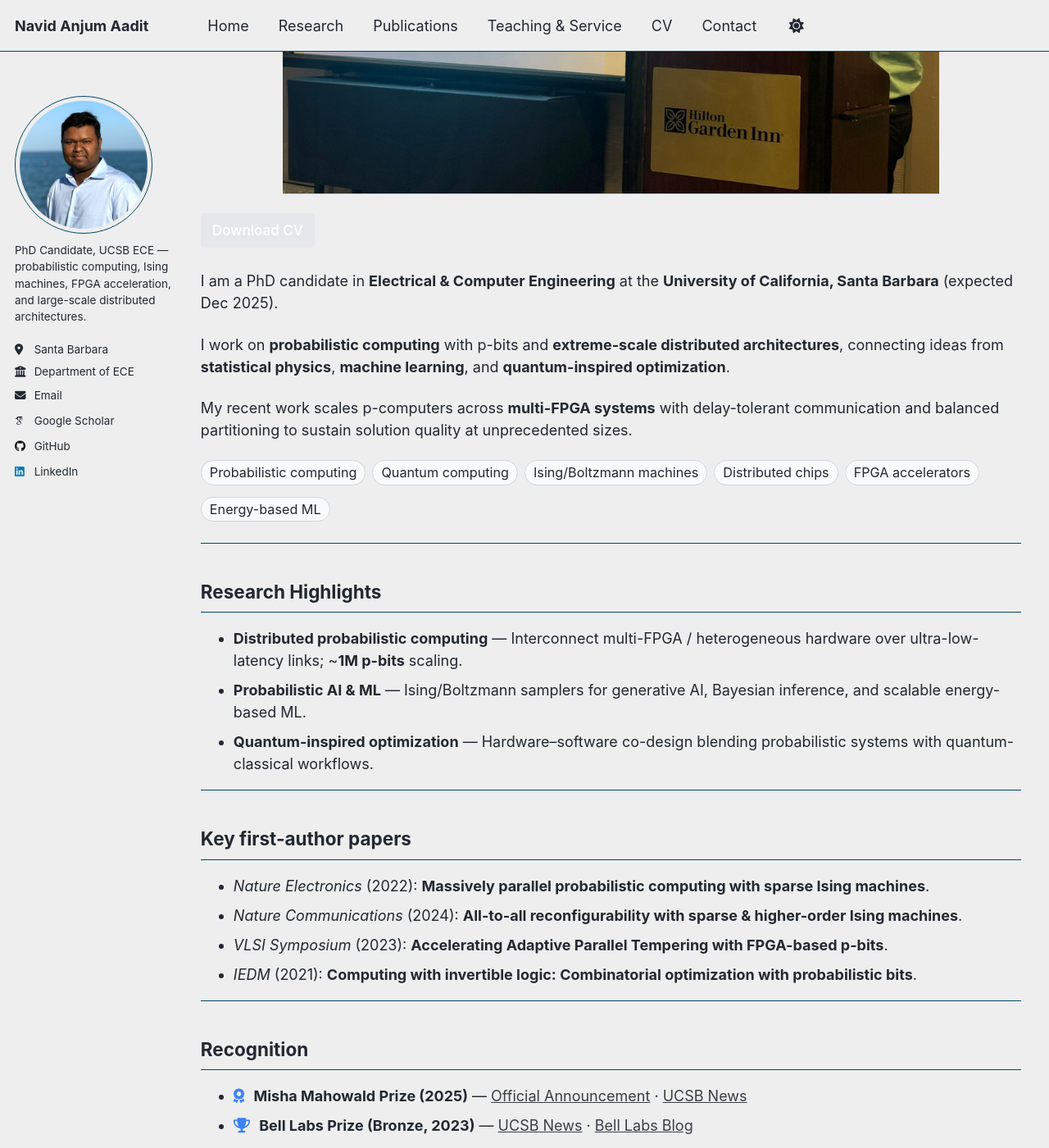
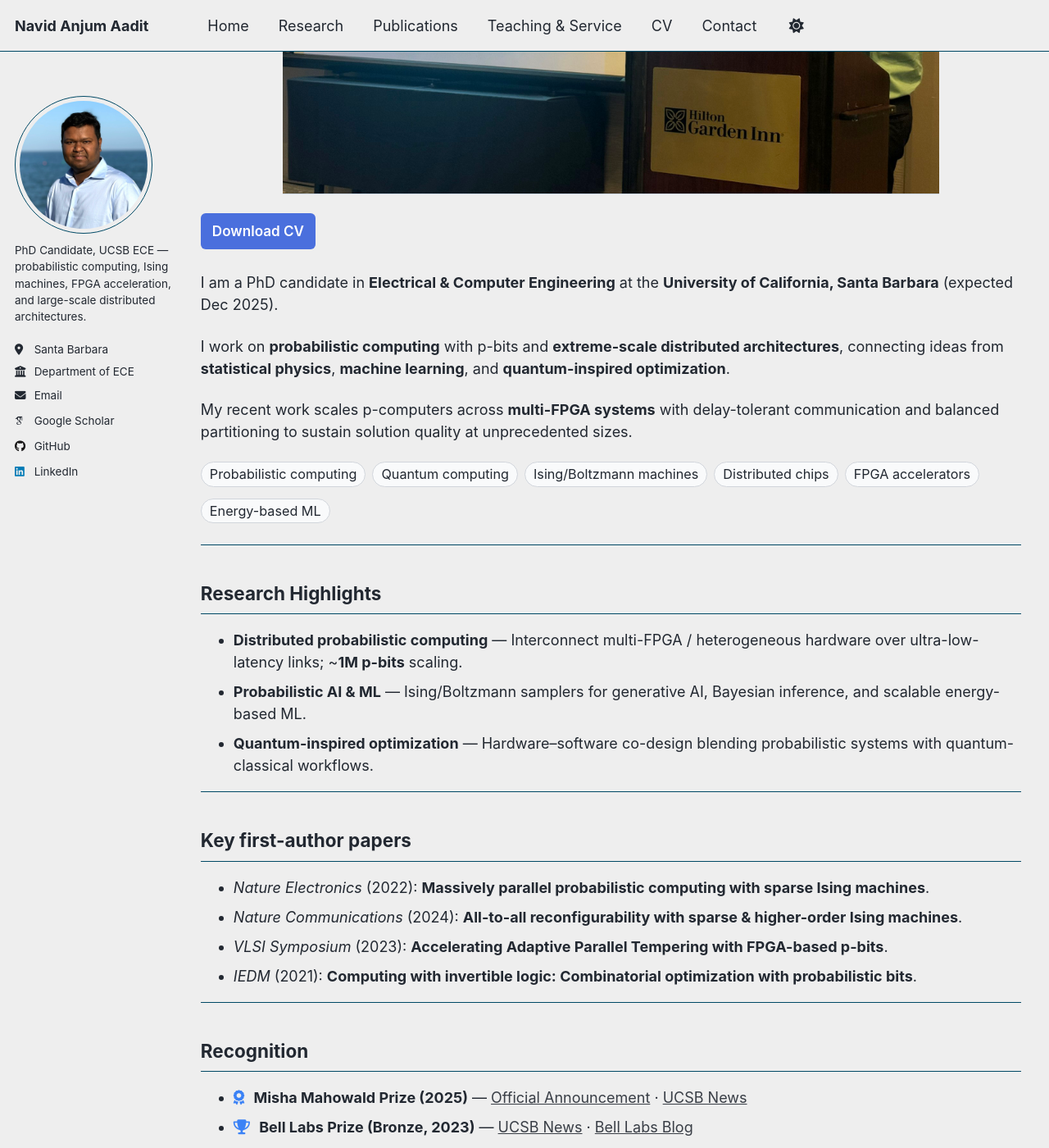
Before and after one commit to navidaadit/navidaadit.github.io, a Jekyll site: the page built from _pages/about.md, in a window 1280 px wide and 1400 px high, scrolled down 346 px. Shown: the whole window at 82% size. Built offline with Jekyll 4.4.1, drawn with Linux system fonts in a browser that asks for light colours; some web fonts are replaced; a script that is not in the unit is left out.

Commit message:
Update _custom.scss

```diff
--- a/_sass/_custom.scss
+++ b/_sass/_custom.scss
@@ -47,7 +47,7 @@
 }
 
 /* Limit inner content width to ~75% (not the hero or keyword pills) */
-.layout--single .page__content > *:not(.hero-img):not(.keyword-pills) {
+.layout--single .page__content > *:not(.hero-img):not(.keyword-pills):not(.cv-row) {
   max-width: var(--content-max);
 }
 
@@ -87,6 +87,29 @@
   border-bottom: 1px solid #cbd5e1;
 }
 
+/* ---- Download CV (muted blue; only this button is styled) ---- */
+.cv-row { margin: 0.5rem 0 1rem 0; }
+
+.page__content .btn--cv {
+  display: inline-block;
+  background-color: #4a6fdd;   /* muted blue */
+  color: #ffffff;
+  border-radius: 6px;
+  padding: 9px 14px;
+  font-size: 0.95rem;
+  font-weight: 600;
+  text-decoration: none;
+  border: 1px solid #3f5fc0;
+  transition: background-color 0.2s ease, border-color 0.2s ease, transform 0.02s ease;
+}
+.page__content .btn--cv:hover {
+  background-color: #3f5fc0;   /* slightly darker */
+  border-color: #3552a6;
+}
+.page__content .btn--cv:active {
+  transform: translateY(1px);
+}
+
 /* Keyword pills */
 .keyword-pills {
   list-style: none;
@@ -112,23 +135,6 @@
   margin-right: 6px;
 }
 
-/* Download CV button only */
-.page__content a.btn {
-  display: inline-block;
-  background-color: #e5e7eb;   /* light gray */
-  color: #111827;              /* dark text */
-  border-radius: 4px;
-  padding: 8px 14px;
-  font-size: 0.95rem;
-  font-weight: 500;
-  text-decoration: none;
-  border: 1px solid #d1d5db;
-  transition: background-color 0.2s ease;
-}
-.page__content a.btn:hover {
-  background-color: #d1d5db;
-}
-
 /* Slightly tighter top spacing */
 .page { margin-top: 1rem; }
 
```
